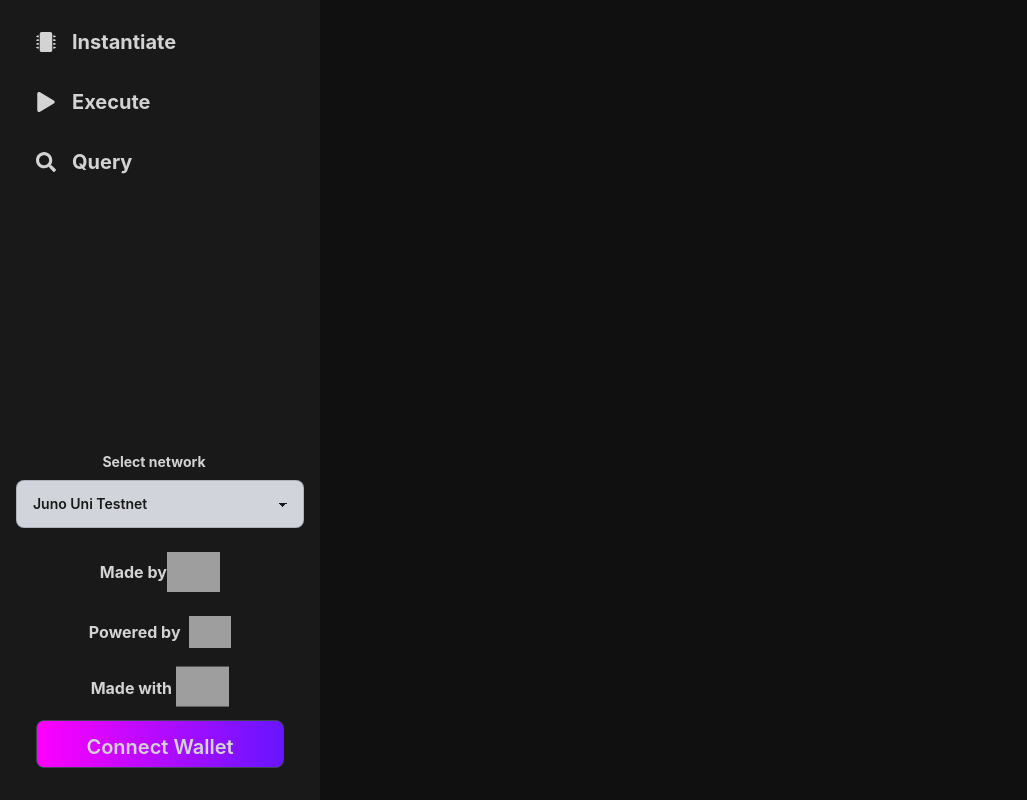
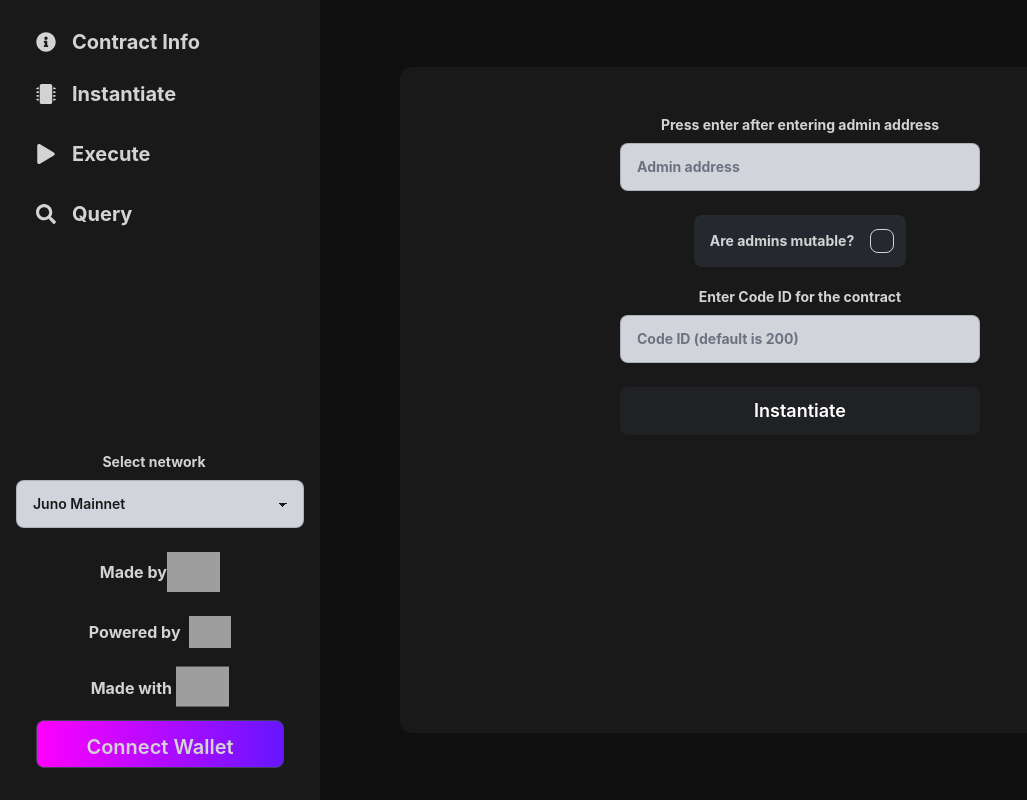
Before and after one commit to deus-labs/cw1-subkeys-dapp, a React (Create React App) app: page /juno-mainnet/instantiate in a window 1280 px wide. Shown: the whole page, without its empty margins (0-1027 px from the left). Built offline with nearby package versions, Linux system fonts and the light colour scheme; grey boxes are pictures that could not be loaded.

Commit message:
Refactor and add juno mainnet

```diff
--- a/src/App.tsx
+++ b/src/App.tsx
@@ -4,6 +4,7 @@ import { WalletProvider } from "./services/wallet"
 import { ContractsProvider } from "./contracts"
 import PageLayout from "./layout/Page"
 import {
+  contractPath,
   executePath,
   instantiatePath,
   queryPath /* contractPath */,
@@ -16,9 +17,10 @@ import Execute from "./pages/Execute"
 import Query from "./pages/Query"
 import "react-toastify/dist/ReactToastify.css"
 import { useState } from "react"
+import { formatRoute } from "./utils"
 
 const App = (): JSX.Element => {
-  const [network, setNetwork] = useState<string>("juno-uni-testnet")
+  const [network, setNetwork] = useState<string>("juno-mainnet")
 
   return (
     <WalletProvider network={network} setNetwork={setNetwork}>
@@ -26,7 +28,11 @@ const App = (): JSX.Element => {
         <Router basename={process.env.PUBLIC_URL}>
           <PageLayout>
             <Switch>
-              <Route exact path="/" component={Welcome} />
+              <Route
+                exact
+                path={`/${network}/${formatRoute(contractPath)}`}
+                component={Welcome}
+              />
               <Route
                 exact
                 path={`/${network}/${instantiatePath}`}
--- a/src/components/Sidebar.tsx
+++ b/src/components/Sidebar.tsx
@@ -3,22 +3,21 @@ import {
   instantiatePath,
   executePath,
   queryPath,
-  // contractPath,
+  contractPath,
 } from "src/routes"
 import { useKeplr } from "src/services/keplr"
 import { useWallet } from "src/services/wallet"
 import { Link } from "react-router-dom"
 import Navbar from "./Navbar"
-import { FaPlay, FaMicrochip, FaSearch /* FaBook */ } from "react-icons/fa"
+import { FaPlay, FaMicrochip, FaSearch, FaInfoCircle } from "react-icons/fa"
 import { useLocation } from "react-router-dom"
 import Dropdown from "./Dropdown"
+import { formatRoute } from "src/utils"
 interface SidebarProps {
   content: JSX.Element
 }
 
-const Sidebar = ({
-  content,
-}: SidebarProps): JSX.Element => {
+const Sidebar = ({ content }: SidebarProps): JSX.Element => {
   const { initialized, network, setNetwork } = useWallet()
   const keplr = useKeplr()
   const location = useLocation()
@@ -36,6 +35,10 @@ const Sidebar = ({
     else connect()
   }
 
+  const networkOnChange = (e: React.ChangeEvent<HTMLSelectElement>) => {
+    setNetwork(e.target.value)
+  }
+
   return (
     <div className="shadow bg-deus-dark drawer drawer-mobile h-full w-screen">
       <input id="sidebar" type="checkbox" className="drawer-toggle" />
@@ -46,15 +49,15 @@ const Sidebar = ({
       <div className="drawer-side">
         <label htmlFor="sidebar" className="drawer-overlay"></label>
         <ul className="menu p-4 overflow-y-auto w-80 bg-deus-gray text-deus-text">
-          {/* <li>
+          <li>
             <Link
               className="capitalize font-bold text-xl"
-              to={`/${contractPath}`}
+              to={`/${network}/${formatRoute(contractPath)}`}
             >
-              <FaBook className="mr-4" />
+              <FaInfoCircle className="mr-4" />
               {contractPath}
             </Link>
-          </li> */}
+          </li>
           <li className="mb-2">
             <Link
               className="capitalize font-bold text-xl"
@@ -103,11 +106,7 @@ const Sidebar = ({
           <li className="h-full justify-end pb-4">
             <Dropdown
               value={network}
-              onChange={(e) => {
-                disconnect()
-                setNetwork(e.target.value)
-                // setTimeout(connect, 1000);
-              }}
+              onChange={networkOnChange}
               options={["Juno Mainnet", "Juno Uni Testnet"]}
               label="Select network"
               className="mb-3"
@@ -144,7 +143,8 @@ const Sidebar = ({
             <button
               onClick={buttonOnClick}
               className={`btn bg-gradient-to-r from-deus-pink to-deus-purple
-                hover:opacity-80 mx-5 capitalize text-xl ${keplr.initializing ? "loading" : ""
+                hover:opacity-80 mx-5 capitalize text-xl ${
+                  keplr.initializing ? "loading" : ""
                 }`}
             >
               {keplr.initializing
--- a/src/config.ts
+++ b/src/config.ts
@@ -54,9 +54,10 @@ export interface KeplrConfig {
 
 export const junoMainnetConfig: AppConfig = {
   chainId: "juno-1",
-  chainName: "Juno Mainnet",
+  chainName: "Juno",
   addressPrefix: "juno",
   rpcUrl: "https://rpc.juno-1.deuslabs.fi",
+  // httpUrl: "https://rpc.juno-1.deuslabs.fi",
   feeToken: "ujuno",
   stakingToken: "ujuno",
   coinMap: {
@@ -138,7 +139,7 @@ export const keplrConfig = (config: AppConfig): KeplrConfig => ({
 
 export const networkConfig = {
   "juno-mainnet": junoMainnetConfig,
-  "juno-uni-testnet": uniConfig
+  "juno-uni-testnet": uniConfig,
 }
 
 export const getConfig = (network: string) => networkConfig[network]
--- a/src/layout/Page.tsx
+++ b/src/layout/Page.tsx
@@ -1,6 +1,22 @@
+import { useEffect } from "react"
+import { useHistory, useLocation } from "react-router-dom"
 import Sidebar from "src/components/Sidebar"
+import { contractPath } from "src/routes"
+import { useWallet } from "src/services/wallet"
+import { formatRoute } from "src/utils"
 
 const PageLayout = ({ children }: any): JSX.Element => {
+  const { network } = useWallet()
+  const location = useLocation()
+  const history = useHistory()
+
+  useEffect(() => {
+    let path =
+      location.pathname.split("/")[location.pathname.split("/").length - 1]
+    if (path === "") path = formatRoute(contractPath)
+    history.replace(`/${network}/${path}`)
+  }, [network])
+
   return (
     <div className="flex flex-col max-h-screen h-screen bg-deus-dark">
       <div className="flex-grow">
--- a/src/pages/Execute/IncreaseAllowance.tsx
+++ b/src/pages/Execute/IncreaseAllowance.tsx
@@ -41,7 +41,7 @@ const IncreaseAllowance = (): JSX.Element => {
     if (!amount) return errorToast("Enter a valid amount.")
 
     setLoading(true)
-    console.log(expirationTime)
+
     contract
       .increaseAllowance(
         wallet.address,
--- a/src/pages/Instantiate.tsx
+++ b/src/pages/Instantiate.tsx
@@ -7,12 +7,9 @@ import PrettyPrint from "src/components/PrettyPrint"
 import Checkbox from "src/components/Checkbox"
 import Button from "src/components/Button"
 import TransactionHash from "src/components/TransactionHash"
-import { useWallet } from "src/services/wallet"
 
 const Instantiate = (): JSX.Element => {
   const contract = useContracts().cw1Subkeys
-  const wallet = useWallet()
-  console.log(wallet.network)
 
   const [input, setInput] = useState<string>("")
   const [codeId, setCodeId] = useState<string>("")
--- a/src/pages/Welcome.tsx
+++ b/src/pages/Welcome.tsx
@@ -1,6 +1,9 @@
 import { FaArrowLeft, FaGithub } from "react-icons/fa"
+import { useWallet } from "src/services/wallet"
 
 const Welcome = (): JSX.Element => {
+  const { initialized } = useWallet()
+
   return (
     <div className="p-6 bg-deus-black flex flex-col justify-end text-deus-text flex-1">
       <div className="">
@@ -87,14 +90,15 @@ const Welcome = (): JSX.Element => {
         </div>
       </div>
       <div className="flex-1 my-10"></div>
+      {!initialized && (
         <div className="h-full flex-1 flex items-end">
           <div
             className="p-3 h-36 border-2 border-deus-text mb-2 rounded-lg flex flex-col justify-between "
             style={{ width: "fit-content" }}
           >
             <div>
-            Connecting the wallet is only supported through the Keplr extension.{" "}
-            <br />
+              Connecting the wallet is only supported through the Keplr
+              extension. <br />
               You might not be able to use your Ledger to sign transactions for
               now. <br />
               We are working on it!
@@ -107,6 +111,7 @@ const Welcome = (): JSX.Element => {
             </div>
           </div>
         </div>
+      )}
     </div>
   )
 }
--- a/src/routes/index.ts
+++ b/src/routes/index.ts
@@ -1,4 +1,4 @@
 export const instantiatePath = "instantiate"
 export const executePath = "execute"
 export const queryPath = "query"
-export const contractPath = "contract"
+export const contractPath = "contract info"
--- a/src/services/wallet.tsx
+++ b/src/services/wallet.tsx
@@ -32,8 +32,8 @@ const defaultContext: CosmWasmContextType = {
   refreshBalance: throwNotInitialized,
   getClient: throwNotInitialized,
   getSigner: throwNotInitialized,
-  network: "juno-uni-testnet",
-  setNetwork: throwNotInitialized
+  network: "juno-mainnet",
+  setNetwork: throwNotInitialized,
 }
 
 export const CosmWasmContext =
@@ -42,16 +42,25 @@ export const CosmWasmContext =
 export const useWallet = (): CosmWasmContextType =>
   React.useContext(CosmWasmContext)
 
-export function WalletProvider({ children, network, setNetwork }: any): JSX.Element {
+export function WalletProvider({
+  children,
+  network,
+  setNetwork,
+}: any): JSX.Element {
   const [signer, setSigner] = useState<OfflineSigner>()
   const [client, setClient] = useState<SigningCosmWasmClient>()
   const config = getConfig(network)
 
-  const contextWithInit = { ...defaultContext, init: setSigner }
+  const contextWithInit = {
+    ...defaultContext,
+    init: setSigner,
+    network,
+    setNetwork,
+  }
   const [value, setValue] = useState<CosmWasmContextType>(contextWithInit)
 
   const clear = (): void => {
-    setValue({ ...contextWithInit, network })
+    setValue({ ...contextWithInit })
     setClient(undefined)
     setSigner(undefined)
   }
@@ -74,7 +83,7 @@ export function WalletProvider({ children, network, setNetwork }: any): JSX.Elem
 
   useEffect(() => {
     if (!signer) return
-      ; (async function updateClient(): Promise<void> {
+    ;(async function updateClient(): Promise<void> {
       try {
         const client = await createClient(signer, network)
         setClient(client)
@@ -82,14 +91,14 @@ export function WalletProvider({ children, network, setNetwork }: any): JSX.Elem
         console.log(error)
       }
     })()
-  }, [signer])
+  }, [signer, network])
 
   useEffect(() => {
     if (!signer || !client) return
 
     const balance: Coin[] = []
 
-      ; (async function updateValue(): Promise<void> {
+    ;(async function updateValue(): Promise<void> {
       const address = (await signer.getAccounts())[0].address
 
       await refreshBalance(address, balance)
@@ -98,7 +107,7 @@ export function WalletProvider({ children, network, setNetwork }: any): JSX.Elem
 
       setValue({
         initialized: true,
-          init: () => { },
+        init: () => {},
         clear,
         address,
         balance,
@@ -106,7 +115,7 @@ export function WalletProvider({ children, network, setNetwork }: any): JSX.Elem
         getClient: () => client,
         getSigner: () => signer,
         network,
-          setNetwork
+        setNetwork,
       })
     })()
   }, [client])
--- a/src/utils/index.ts
+++ b/src/utils/index.ts
@@ -1,2 +1,3 @@
 export * from "./currency"
 export * from "./toast"
+export * from "./route"
--- /dev/null
+++ b/src/utils/route.ts
@@ -0,0 +1,3 @@
+export const formatRoute = (route: string) => {
+  return route.split(" ").join("-")
+}
```
Also changed, not shown: src/services/keplr.ts (+6 -9 lines). Lines whose indentation alone changed are shown as unchanged.
